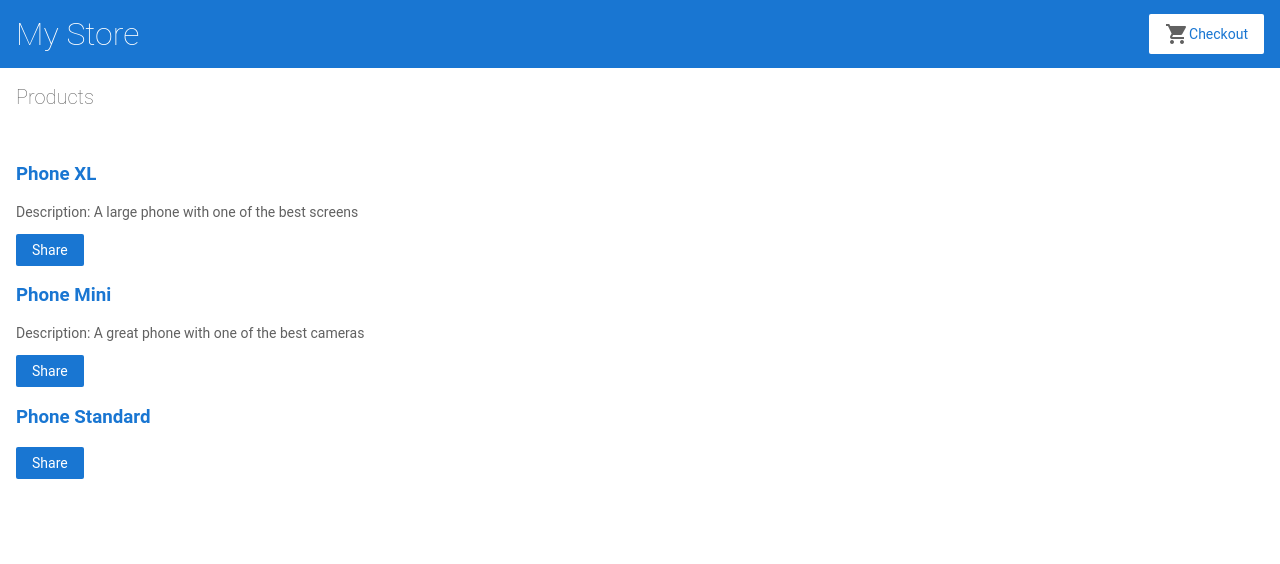
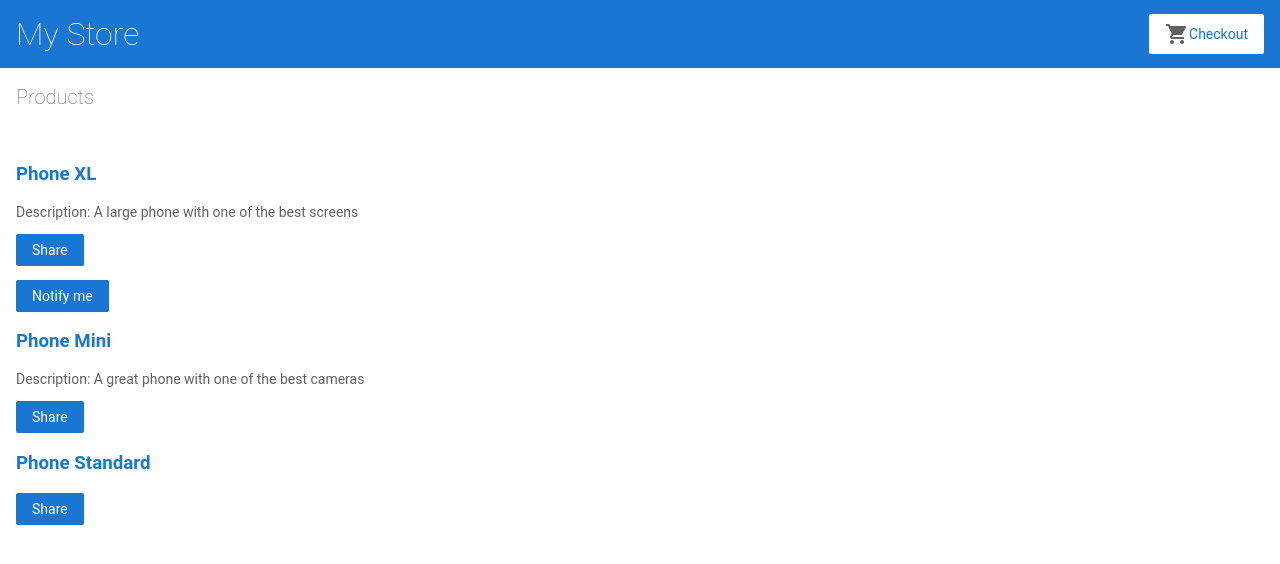
Before and after one commit to alancalumby/angular-project-tutorial, an Angular app: page / in a window 1280 px wide. Shown: the top 564 px of the page. Built offline with nearby package versions, Linux system fonts and the light colour scheme.

Commit message:
getting started

```diff
--- a/src/app/app.module.ts
+++ b/src/app/app.module.ts
@@ -6,6 +6,7 @@
 import { AppComponent } from './app.component';
 import { TopBarComponent } from './top-bar/top-bar.component';
 import { ProductListComponent } from './product-list/product-list.component';
+import { ProductAlertsComponent } from './product-alerts/product-alerts.component';
 
 @NgModule({
   imports: [
@@ -18,7 +19,8 @@
   declarations: [
     AppComponent,
     TopBarComponent,
-    ProductListComponent
+    ProductListComponent,
+    ProductAlertsComponent
   ],
   bootstrap: [
     AppComponent
--- /dev/null
+++ b/src/app/product-alerts/product-alerts.component.html
@@ -0,0 +1,3 @@
+<p *ngIf="product && product.price > 700">
+  <button type="button" (click)="notify.emit()">Notify me</button>
+</p>
--- a/src/app/product-list/product-list.component.html
+++ b/src/app/product-list/product-list.component.html
@@ -1,17 +1,26 @@
 <h2>Products</h2>
 <br>
 <div *ngFor="let product of products">
+
   <h3>
     <a [title]="product.name + ' details'">
       {{product.name}}
     </a>
   </h3>
+
   <p *ngIf="product.description">
     Description: {{product.description}}
   </p>
+
   <button type="button" (click)="share()">
     Share
   </button>
+
+  <app-product-alerts
+  [product]="product"
+  (notify)="onNotify()">
+</app-product-alerts>
+
 </div>
 
 <!--
--- a/src/app/product-list/product-list.component.ts
+++ b/src/app/product-list/product-list.component.ts
@@ -13,6 +13,10 @@
   share() {
     window.alert('The product has been shared!');
   }
+
+  onNotify(){
+    window.alert('You will be notified when the product goes on sale.')
+  }
 }
 
 
```
Also changed, not shown: src/app/product-alerts/product-alerts.component.ts (added, +14 -0 lines), src/app/product-alerts/product-alerts.component.css (added), 1 other file (tests, documents, lock files or other folders).
